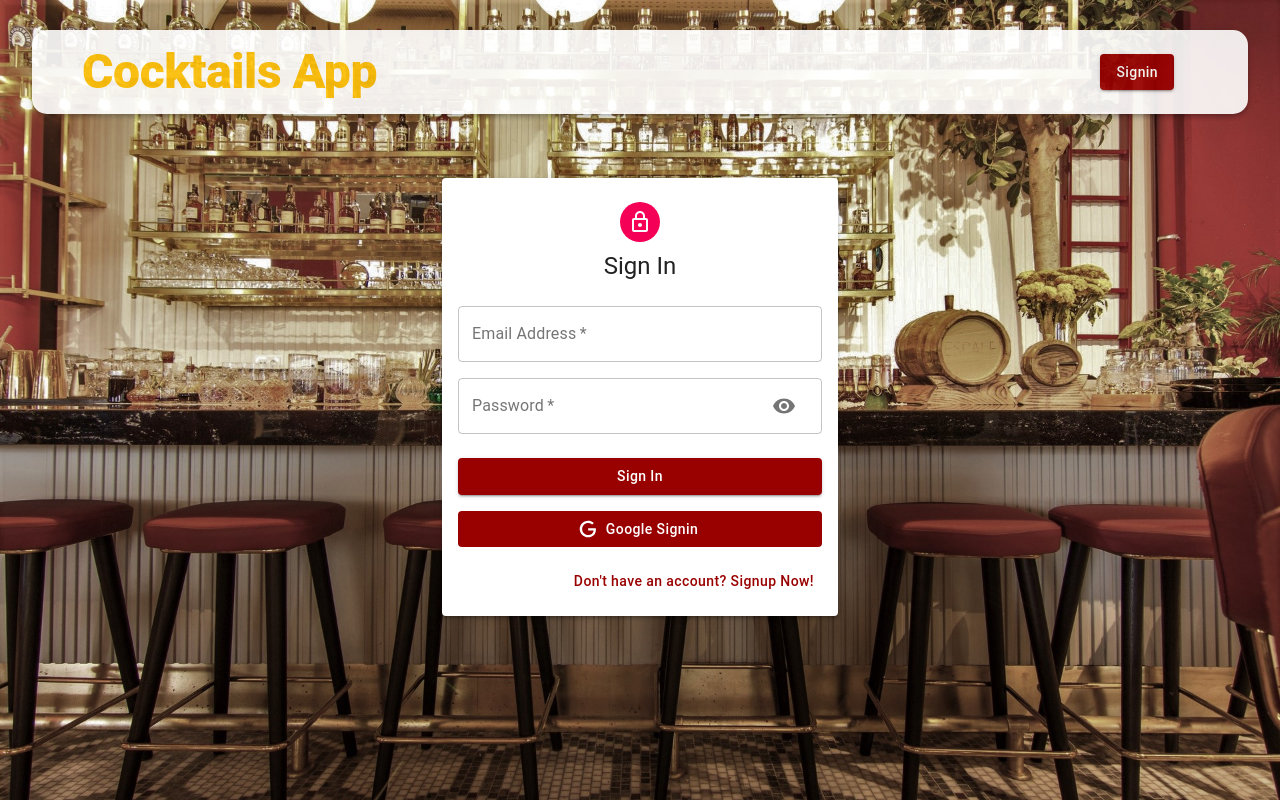
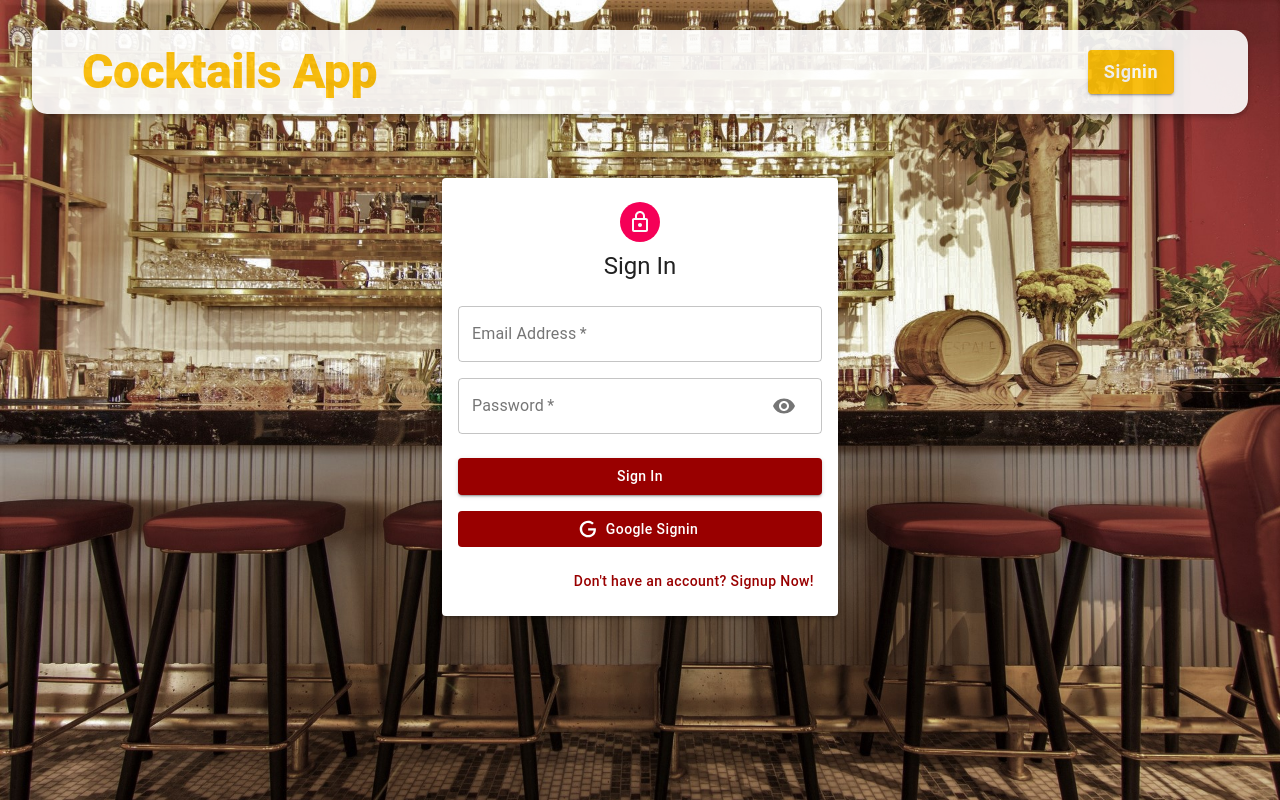
Before and after one commit to JawadBish/cocktails-project, a React (Create React App) app in the folder client/: page /auth in a window 1280 px wide. Built offline with nearby package versions, Linux system fonts and the light colour scheme.

Commit message:
navbar buttons

```diff
--- a/client/src/components/Navbar/Navbar.js
+++ b/client/src/components/Navbar/Navbar.js
@@ -49,10 +49,10 @@ const Navbar = () => {
                     <div className={classes.profile}>
                         <Avatar className={classes.redbordo} alt={user.result.name} src={user.result.image}> {user.result.name.charAt(0)}</Avatar>
                         <Typography className={classes.userName} variant="h6"> {user.result.name}</Typography>
-                        <Button variant="contained" className={classes.logout} style={{ textTransform: 'none', backgroundColor: '#990000', color: '#FFFFFF' }} onClick={logout}> Logout </Button>
+                        <Button variant="contained" className={classes.logout} style={{ textTransform: 'none', backgroundColor: '#FFFFFF', color: '#ffc107', fontSize: "large", opacity: 1, fontWeight: "bolder" }} onClick={logout}> Logout </Button>
                     </div>
                 ) : (
-                    <Button component={Link} to="/auth" variant="contained" style={{ textTransform: 'none', backgroundColor: '#990000', color: '#FFFFFF' }}> Signin </Button>
+                    <Button component={Link} to="/auth" variant="contained" style={{ textTransform: 'none', backgroundColor: '#ffc107', color: '#FFFFFF', fontSize: "large", opacity: 1, fontWeight: "bolder" }}> Signin </Button>
                 )}
             </Toolbar>
 
```
